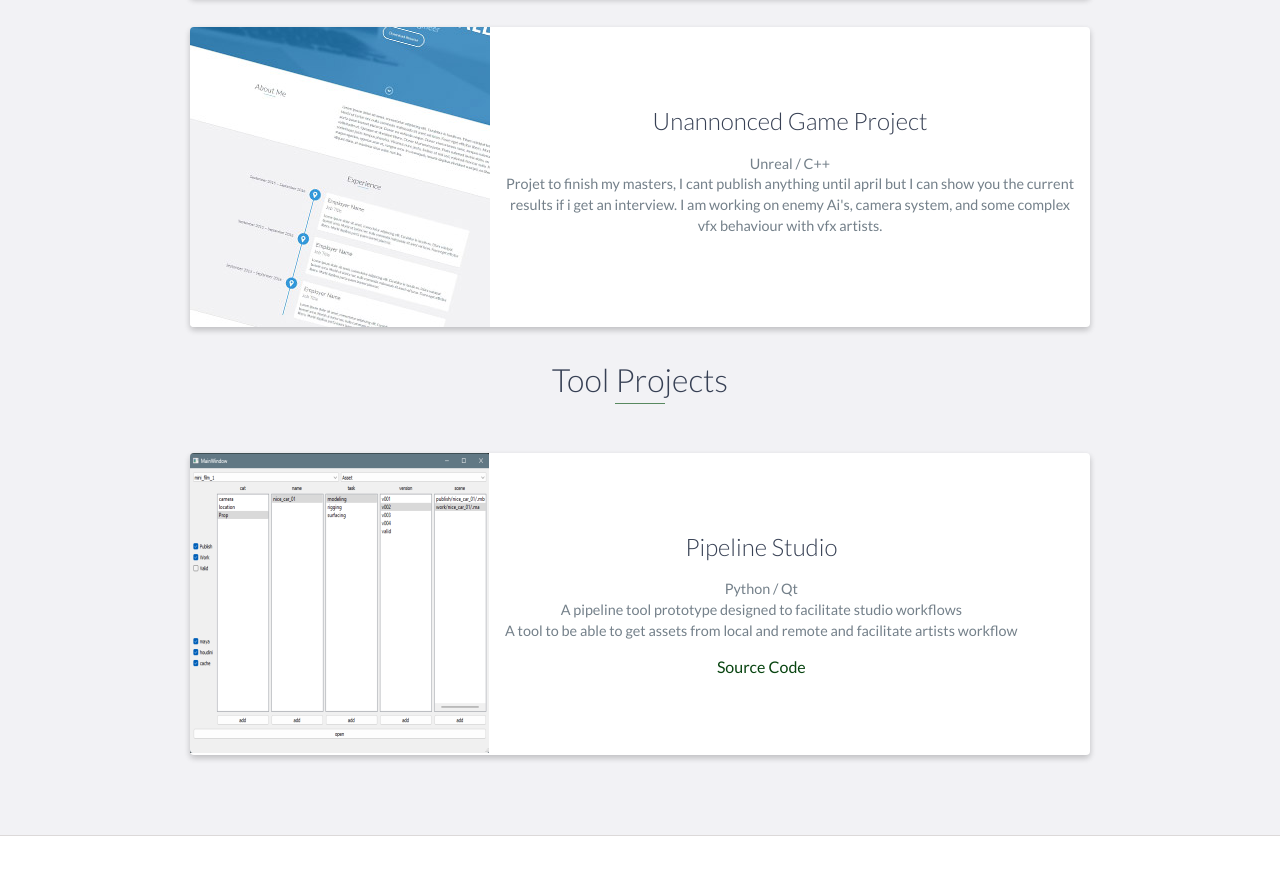
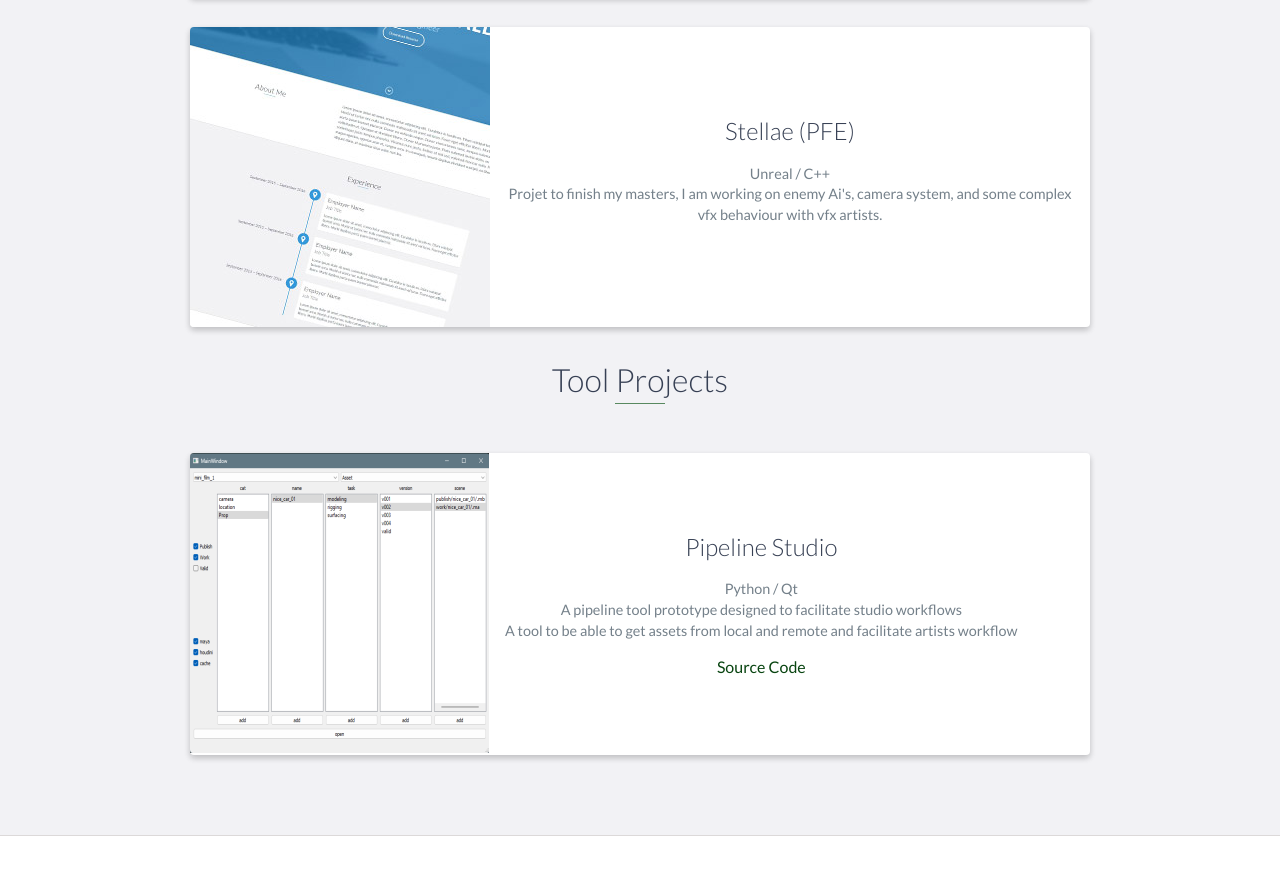
Before and after one commit to Tnkln99/Tnkln99.github.io, a website: page index.html in a window 1280 px wide. Shown: the part 5700-6575 px from the top of the page. Drawn offline with nearby package versions, Linux system fonts and the light colour scheme.

Commit message:
stellae update

```diff
--- a/index.html
+++ b/index.html
@@ -301,11 +301,10 @@
                         <img src="images/project.jpg" />
                     </div>
                     <div class="project-info">
-                        <h3>Unannonced Game Project</h3>
+                        <h3>Stellae (PFE)</h3>
                         <p>
                             Unreal / C++ <br>
-                            Projet to finish my masters, I cant publish anything until april but I can show you the current results if i get an interview.
-                            I am working on enemy Ai's, camera system, and some complex vfx behaviour with vfx artists.
+                            Projet to finish my masters, I am working on enemy Ai's, camera system, and some complex vfx behaviour with vfx artists.
                         </p>
                     </div>
                 </div>
```
